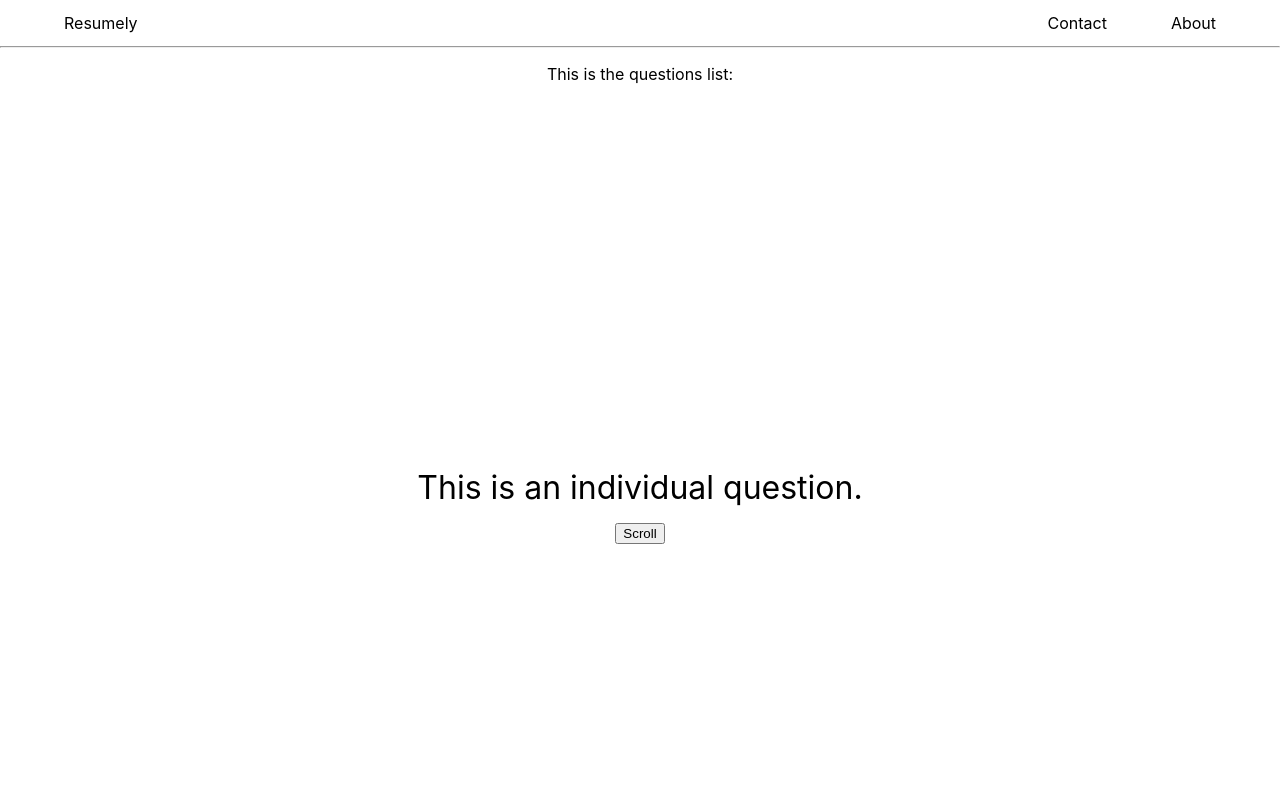
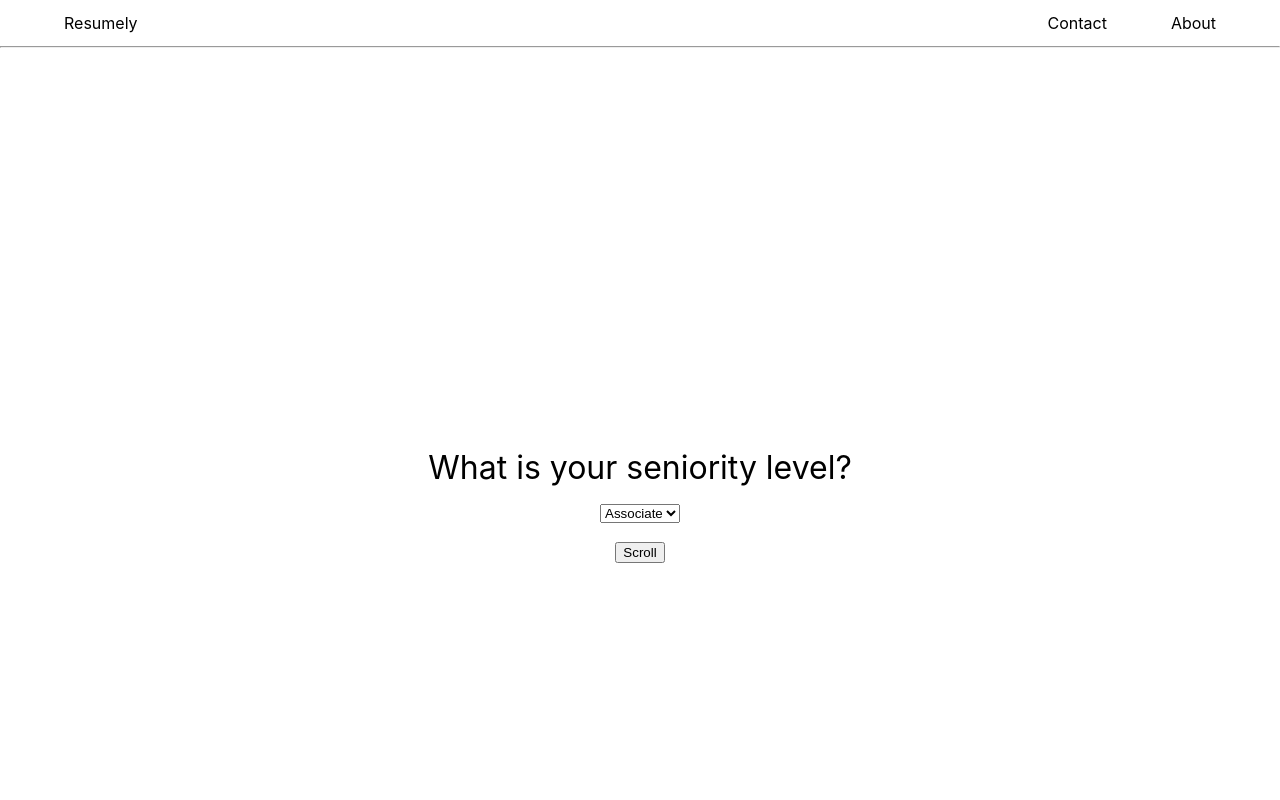
Before and after one commit to dillonvh/resumely, a React (Create React App) app in the folder client/: page / in a window 1280 px wide. Both pictures are taken after a click on the button "Start". Shown: the top 800 px of the page. Built offline with nearby package versions, Linux system fonts and the light colour scheme.

Commit message:
Add options selection before showing questionaire

```diff
--- a/client/src/components/builder/builder.js
+++ b/client/src/components/builder/builder.js
@@ -7,29 +7,69 @@ class Builder extends Component {
   constructor() {
     super();
 
+    this.elementsList = [];
     this.state = {
-      hasStarted: false,
-      hasEnded: false,
+      isStartOpen: true,
+      isOptionsOpen: false,
+      isQuestionaireOpen: false,
+      isResultsOpen: false,
     };
 
-    this.endQuestionaire = this.endQuestionaire.bind(this);
-    this.startQuestionaire = this.startQuestionaire.bind(this);
+    this.scroll = this.scroll.bind(this);
+    this.startToOptions = this.startToOptions.bind(this);
+    this.optionsToQuestionaire = this.optionsToQuestionaire.bind(this);
+    this.questionaireToResults = this.questionaireToResults.bind(this);
   }
 
-  startQuestionaire() {
-    this.setState(() => ({hasStarted: true}));
+  startToOptions() {
+    this.setState(() => ({isStartOpen: false, isOptionsOpen: true }));
   }
 
-  endQuestionaire() {
-    this.setState(() => ({hasEnded: true}));
+  optionsToQuestionaire() {
+    this.elementsList = [];
+    this.setState(() => ({isOptionsOpen: false, isQuestionaireOpen: true }));
+  }
+
+  questionaireToResults() {
+    this.setState(() => ({isQuestionaireOpen: false, isResultsOpen: true}));
+  }
+
+  scroll(index) {
+    if (index < this.elementsList.length - 1) {
+      this.elementsList[index + 1].scrollIntoView({ behavior: 'smooth' });
+    } else if (this.state.isOptionsOpen) {
+      this.optionsToQuestionaire();
+      this.topDiv.scrollIntoView();
+    } else {
+      this.questionaireToResults();
+    }
   }
 
   render() {
     return (
       <div id="Builder" style={{ paddingTop: '5%'}}>
-        {this.state.hasStarted ? null : <StartView start={this.startQuestionaire}/>}
-        {this.state.hasStarted && !this.state.hasEnded ? <QuestionsContainer endQuestionaire={this.endQuestionaire} /> : null}
-        {this.state.hasEnded ? <ResultsView /> : null}
+        <div ref={el => (this.topDiv = el)} />
+        {this.state.isStartOpen
+          ? <StartView start={this.startToOptions} />
+          : null
+        }
+        {this.state.isOptionsOpen
+          ? <QuestionsContainer
+              elementsList={this.elementsList}
+              isQuestionaire={false}
+              scroll={this.scroll}
+            />
+          : null
+        }
+        {this.state.isQuestionaireOpen
+          ? <QuestionsContainer
+              elementsList={this.elementsList}
+              isQuestionaire
+              scroll={this.scroll}
+            />
+          : null
+        }
+        {this.state.isResultsOpen ? <ResultsView /> : null}
       </div>
     );
   }
--- a/client/src/components/builder/question.js
+++ b/client/src/components/builder/question.js
@@ -1,14 +1,9 @@
 import React, { Component } from 'react';
-
-const questionStyle = {
-  fontSize: '2em',
-  padding: '30%',
-};
 
 class Question extends Component {
   render() {
     return (
-      <div id="Question" style={questionStyle}>
+      <div id="Question" style={this.props.itemStyle}>
         This is an individual question.
         <br />
         <button onClick={() => this.props.scroll(this.props.index)}>
--- a/client/src/components/builder/questions-container.js
+++ b/client/src/components/builder/questions-container.js
@@ -1,14 +1,56 @@
 import React, { Component } from 'react';
 import Question from './question.js';
 
+const itemStyle = {
+  fontSize: '2em',
+  padding: '30%',
+};
+
 class QuestionsContainer extends Component {
-  constructor() {
-    super();
-    this.elementsList = [];
-    this.scroll = this.scroll.bind(this);
+  constructor(props) {
+    super(props);
     this.state = {
-      questions: this.getQuestions(),
+      items: this.props.isQuestionaire
+        ? this.getQuestions()
+        : this.getOptions(),
     };
+  }
+
+  // FIXME : should probably store this somewhere else
+  // in fact, im probably going to have to change how this component works
+  // a bit and instead use the question component for the options too
+  getOptions() {
+    let options = [];
+    options.push(<div className="Option" key={0} style={itemStyle}>
+        What is your seniority level?
+        <br />
+        <select onChange={event => {this.seniority = event.target.value}}>
+          <option value="associate">Associate</option>
+          <option value="junior">Junior</option>
+          <option value="senior">Senior</option>
+        </select>
+        <br />
+        <button onClick={() => this.props.scroll(0)}>
+          Scroll
+        </button>
+      </div>
+    );
+    options.push(<div className="Option" key={1} style={itemStyle}>
+        What kind of job are you applying for?
+        <br />
+        <select onChange={event => {this.jobType = event.target.value}}>
+          <option value="engineering">Engineering</option>
+          <option value="management">Management</option>
+          <option value="UX">UX</option>
+          <option value="design">Design</option>
+        </select>
+        <br />
+        <button onClick={() => this.props.scroll(1)}>
+          Scroll
+        </button>
+      </div>
+    );
+    return options;
   }
 
   // TODO: fill in with questions from template stored elsewhere
@@ -16,28 +58,26 @@ class QuestionsContainer extends Component {
   getQuestions() {
     let questions = [];
     for (let i = 0; i < 3; i++) {
-      questions.push(<Question index={i} key={i} scroll={this.scroll} />);
+      questions.push(
+        <Question
+          index={i}
+          itemStyle={itemStyle}
+          key={i}
+          scroll={this.props.scroll}
+        />
+      );
     }
     return questions;
-  }
-
-  scroll(index) {
-    if (index < this.elementsList.length - 1) {
-      this.elementsList[index + 1].scrollIntoView({ behavior: 'smooth' });
-    } else {
-      this.props.endQuestionaire();
-    }
   }
 
   render() {
     return (
       <div id="QuestionsContainer">
-        This is the questions list:
-        {this.state.questions.map(question => {
+        {this.state.items.map(item => {
             return (
-              <div key={question.key}>
-                <div ref={el => { this.elementsList.push(el); }}>
-                  {question}
+              <div key={item.key}>
+                <div ref={el => { this.props.elementsList.push(el); }}>
+                  {item}
                 </div>
               </div>
             );
```
